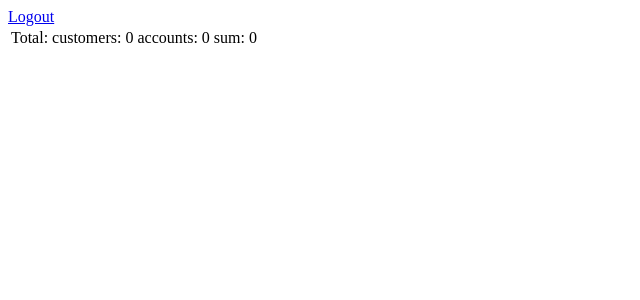
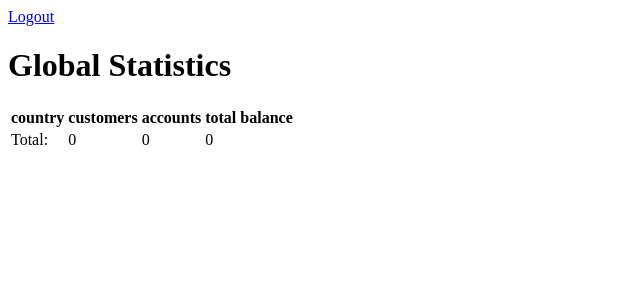
Before and after one commit to sthao8/bank, a Flask app: page / in a window 1280 px wide. Shown: the top 300 px of the page, without its empty margins (0-640 px from the left). Run offline with Flask 3, Linux system fonts and the light colour scheme; the visitor is signed in with stand-in values (Sample User, id 1); data that the repository does not hold is empty; parts of the project's set-up code (start-up, migrations or seed data) failed here and were passed over.

Commit message:
country top customers functional

```diff
--- a/app.py
+++ b/app.py
@@ -2,7 +2,7 @@ from flask import Flask, flash, render_template, request, session, url_for, redi
 from flask_login import LoginManager, login_user, login_required, logout_user, current_user
 from flask_migrate import Migrate, upgrade
 from flask_sqlalchemy import SQLAlchemy
-from sqlalchemy import select, func
+from sqlalchemy import select, func, desc
 from sqlalchemy.orm import joinedload
 
 from models import (
@@ -55,7 +55,8 @@ def logout():
 @app.route("/", methods=["GET"])
 @login_required
 def index():
-    country_stmt = (select(
+    country_results = db.session.execute(
+        select(
             Country.name,
             func.count(func.distinct(Customer.id)).label("number_of_customers"),
             func.count(Account.id).label("number_of_accounts"),
@@ -64,7 +65,8 @@ def index():
             .join(Account, Account.customer_id==Customer.id)
             .group_by(Customer.country)
             .order_by("sum_of_accounts")
-    )
+    ).all()
+
     country_stats = [
         {
             "country": name,
@@ -72,7 +74,7 @@ def index():
             "number_of_accounts": number_of_accounts,
             "sum_of_accounts": sum_of_accounts
         }
-        for (name, number_of_customers, number_of_accounts, sum_of_accounts) in db.session.execute(country_stmt).all()
+        for (name, number_of_customers, number_of_accounts, sum_of_accounts) in country_results
     ]
 
     global_stats = {
@@ -89,13 +91,34 @@ def index():
 
 @app.route("/country-page/<country>")
 def country_page(country):
-    country_customer = (select(
-        Account)
-        .join(Customer, Customer.id==Account.customer_id)
+    country_customers_results = db.session.execute(
+        select(
+        Customer,
+        func.count(Account.id),
+        func.sum(Account.balance).label("sum_of_accounts"))
+        .join(Account, Account.customer_id==Customer.id)
         .join(Country, Country.country_code==Customer.country)
         .where(Country.name==country)
-    )
-    return render_template("country_page.html")
+        .group_by(Customer.id)
+        .order_by(desc("sum_of_accounts"))
+        .limit(10)
+    ).all()
+
+    country_customers = [
+        {
+        "customer": customer,
+        "number_of_accounts": number_of_accounts,
+        "sum_of_accounts": sum_of_accounts}
+        for (customer, number_of_accounts, sum_of_accounts) in country_customers_results
+    ]
+
+    print(country_customers_results)
+    print(country_customers)
+
+    return render_template(
+        "country_page.html",
+        country=country,
+        country_customers=country_customers)
 
 if __name__  == "__main__":
     with app.app_context():
--- a/templates/index.html
+++ b/templates/index.html
@@ -5,21 +5,30 @@
 {% endblock %}
 
 {% block main %}
+    <h1>Global Statistics</h1>
     <table>
+        <thead>
+            <tr>
+                <th>country</th>
+                <th>customers</th>
+                <th>accounts</th>
+                <th>total balance</th>
+            </tr>
+        </thead>
         {% for country in country_stats %}
             <tr>
                 <td><a href="{{ url_for('country_page', country=country['country']) }}">{{ country["country"] }}</a></td>
-                <td>customers: {{ country["number_of_customers"] }}</td>
-                <td>accounts: {{ country["number_of_accounts"] }}</td>
-                <td>sum: {{ country["sum_of_accounts"] }}</td>
+                <td> {{ country["number_of_customers"] }} </td>
+                <td> {{ country["number_of_accounts"] }} </td>
+                <td> {{ country["sum_of_accounts"] }} </td>
             </tr>
         {% endfor %}
 
         <tr>
             <td>Total: </td>
-            <td>customers: {{ global_stats["number_of_customers"] }}</td>
-            <td>accounts: {{ global_stats["number_of_accounts"] }}</td>
-            <td>sum: {{ global_stats["sum_of_accounts"] }}</td>
+            <td> {{ global_stats["number_of_customers"] }} </td>
+            <td> {{ global_stats["number_of_accounts"] }} </td>
+            <td> {{ global_stats["sum_of_accounts"] }} </td>
         </tr>
 
     </table>
```
Also changed, not shown: templates/country_page.html (+20 -3 lines).
